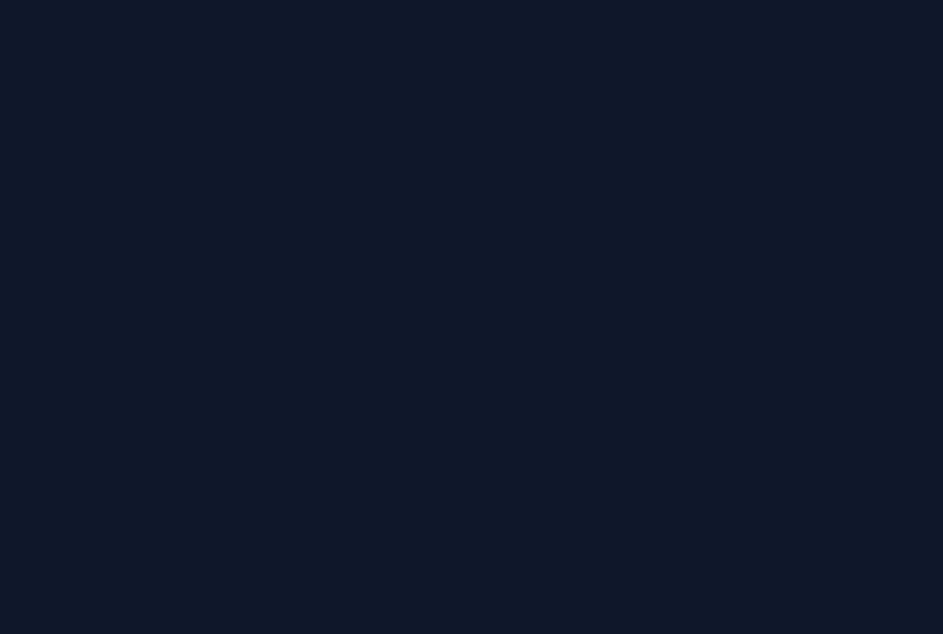
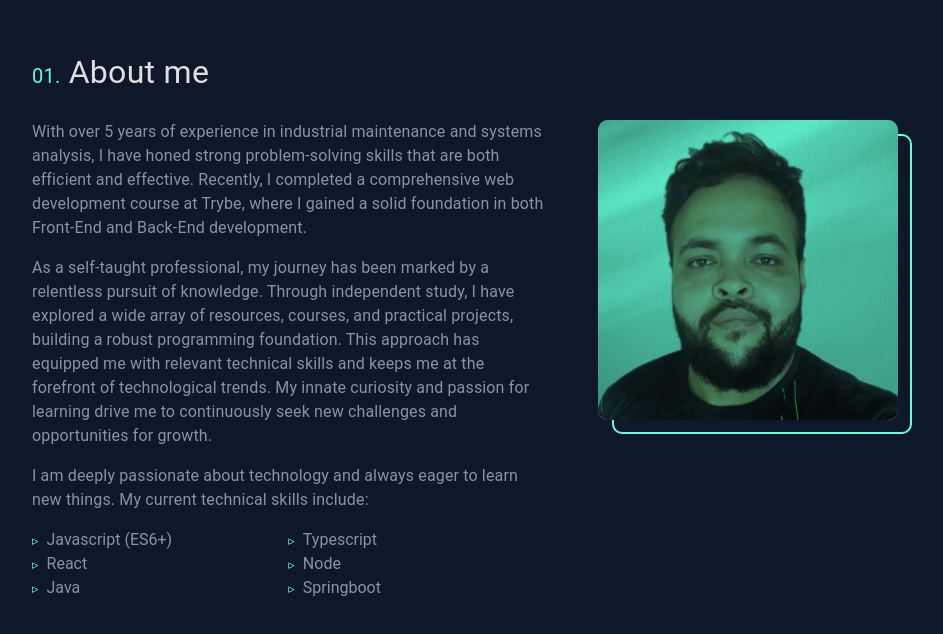
Before and after one commit to vdiorio/vdiorio.github.io, a React (Create React App) app: page / in a window 1280 px wide. Shown: the part 826-1460 px from the top of the page, without its empty margins (160-1103 px from the left). Before the commit the page ends 800 px from the top, so only its background shows below. Built offline with nearby package versions, Linux system fonts and the light colour scheme.

Commit message:
feat(session): Adds About session

```diff
--- a/src/App.css
+++ b/src/App.css
@@ -7,6 +7,9 @@
   box-sizing: border-box;
 }
 
+html {
+  scroll-behavior: smooth;
+}
 html,
 body {
   height: 100%;
--- /dev/null
+++ b/src/Components/NumberedHeading/index.tsx
@@ -0,0 +1,22 @@
+import { Typography, TypographyProps } from "@mui/material";
+import { useStyles } from "./styles";
+
+interface Props extends TypographyProps {
+  number: number;
+}
+
+export default function NumberedHeading({
+  number,
+  children,
+  sx,
+  ...props
+}: Props) {
+  const formattedNumber = number < 10 ? `0${number}` : number.toString();
+  const style = useStyles();
+  return (
+    <Typography component="h2" sx={{ ...style.root, ...sx }} {...props}>
+      <span style={style.number}>{formattedNumber}.</span>
+      {children}
+    </Typography>
+  );
+}
--- /dev/null
+++ b/src/Components/NumberedHeading/styles.ts
@@ -0,0 +1,16 @@
+import { useTheme } from "@mui/material";
+
+export const useStyles = () => {
+  const theme = useTheme();
+  return {
+    root: {
+      display: "inline-block",
+      fontSize: "clamp(26px, 5vw, 32px)",
+    },
+    number: {
+      color: theme.palette.primary.main,
+      marginRight: theme.spacing(1),
+      fontSize: "clamp(16px, 3vw, 20px)",
+    },
+  };
+};
--- /dev/null
+++ b/src/Components/Photo/index.tsx
@@ -0,0 +1,21 @@
+import { Box, BoxProps } from "@mui/material";
+import { useStyles } from "./styles";
+
+export default function Photo({ ...props }: BoxProps) {
+  const style = useStyles();
+
+  return (
+    <Box sx={style.container} {...props}>
+      <Box sx={style.hover}>
+        <img
+          className="img"
+          src="/images/me.png"
+          alt="Vitor Diorio"
+          style={style.img}
+        />
+        <Box className="overlay" sx={{ ...style.overlay }} />
+        <Box className="frame" sx={style.frame} />
+      </Box>
+    </Box>
+  );
+}
--- /dev/null
+++ b/src/Components/Photo/styles.ts
@@ -0,0 +1,67 @@
+import { useTheme } from "@mui/material";
+
+export const useStyles = () => {
+  const theme = useTheme();
+  return {
+    overlay: {
+      display: "block",
+      position: "absolute",
+      width: "100%",
+      aspectRatio: 1,
+      backgroundColor: `${theme.palette.primary.main}`,
+      zIndex: -1,
+      maxWidth: 300,
+      top: 0,
+      borderRadius: "10px",
+      transition: "transform 0.2s ease-in-out",
+    },
+    container: {
+      height: "100%",
+      width: "100%",
+      position: "relative",
+      display: "flex",
+      justifyContent: "center",
+      alignItems: "flex-start",
+    },
+    hover: {
+      "&:hover": {
+        ".overlay": {
+          opacity: 0,
+          transform: "translate(-6px, -6px)",
+        },
+        ".frame": {
+          transform: "translate(20px, 20px)",
+        },
+        ".img": {
+          transform: "translate(-6px, -6px)",
+          mixBlendMode: "normal !important" as const,
+        },
+      },
+    },
+    photo: {
+      display: "flex",
+      justifyContent: "center",
+      alignItems: "center",
+    },
+    img: {
+      width: "100%",
+      maxWidth: 300,
+      mixBlendMode: "multiply" as const,
+      borderRadius: "10px",
+      transition: "transform 0.2s ease-in-out",
+    },
+    frame: {
+      display: "block",
+      position: "absolute",
+      width: "100%",
+      border: `2px solid ${theme.palette.primary.main}`,
+      transform: "translate(14px, 14px)",
+      zIndex: -1,
+      maxWidth: 300,
+      aspectRatio: 1,
+      top: 0,
+      borderRadius: "10px",
+      transition: "transform 0.2s ease-in-out",
+    },
+  };
+};
--- /dev/null
+++ b/src/Pages/Home/Sections/About/About.tsx
@@ -0,0 +1,42 @@
+import { Box, Grid } from "@mui/material";
+import { useTranslation } from "react-i18next";
+import NumberedHeading from "../../../../Components/NumberedHeading";
+import { useStyles } from "./styles";
+import Body from "../../../../Components/ui/Body";
+import Photo from "../../../../Components/Photo";
+
+export default function About() {
+  const { t } = useTranslation();
+
+  const style = useStyles();
+
+  return (
+    <Box component="section" id="about" sx={style.root}>
+      <Grid container spacing={3}>
+        <Grid item xs={8}>
+          <NumberedHeading number={1}>{t("about-title")}</NumberedHeading>
+        </Grid>
+        <Grid item xs={12} sm={7}>
+          {t("about-description")
+            .split("\n")
+            .map((t) => (
+              <Body sx={style.text} key={t} marginBottom={2}>
+                {t}
+              </Body>
+            ))}
+          <Box component="ul" sx={{ ...style.list, ...style.text }}>
+            <Box component="li">Javascript (ES6+)</Box>
+            <Box component="li">Typescript</Box>
+            <Box component="li">React</Box>
+            <Box component="li">Node</Box>
+            <Box component="li">Java</Box>
+            <Box component="li">Springboot</Box>
+          </Box>
+        </Grid>
+        <Grid item xs={12} sm={5} sx={style.photo}>
+          <Photo />
+        </Grid>
+      </Grid>
+    </Box>
+  );
+}
--- /dev/null
+++ b/src/Pages/Home/Sections/About/styles.ts
@@ -0,0 +1,61 @@
+import { useTheme } from "@mui/material";
+
+export const useStyles = () => {
+  const theme = useTheme();
+  return {
+    root: {
+      display: "flex",
+      justifyContent: "center",
+      flexDirection: "column",
+      height: "calc(100vh - 100px)",
+      margin: "0 auto",
+      maxWidth: "900px",
+    },
+    list: {
+      display: "flex",
+      flexWrap: "wrap",
+      "& > *": {
+        width: "50%",
+        "&:before": {
+          content: '"▹"',
+          color: theme.palette.primary.main,
+          fontSize: "13px",
+          marginRight: theme.spacing(1),
+        },
+      },
+    },
+    container: {
+      height: "100%",
+      width: "100%",
+      position: "relative",
+      display: "flex",
+      justifyContent: "center",
+      alignItems: "flex-start",
+    },
+    photo: {
+      display: "flex",
+      justifyContent: "center",
+      alignItems: "center",
+    },
+    img: {
+      width: "100%",
+      maxWidth: 300,
+      borderRadius: "6px",
+    },
+    frame: {
+      content: '""',
+      display: "block",
+      position: "absolute",
+      width: "100%",
+      border: `2px solid ${theme.palette.primary.main}`,
+      zIndex: -1,
+      maxWidth: 300,
+      aspectRatio: 1,
+      top: 0,
+    },
+    text: {
+      fontSize: "16px",
+      color: theme.palette.text.primary,
+    },
+  };
+};
--- a/src/Pages/Home/Sections/Hero.tsx
+++ b/src/Pages/Home/Sections/Hero/index.tsx
@@ -1,9 +1,9 @@
 import { Box } from "@mui/material";
-import Body from "../../../Components/ui/Body";
+import Body from "../../../../Components/ui/Body";
 import { useTranslation } from "react-i18next";
 import { useStyles } from "./styles";
-import Heading from "../../../Components/ui/Heading";
-import Button from "../../../Components/ui/Button";
+import Heading from "../../../../Components/ui/Heading";
+import Button from "../../../../Components/ui/Button";
 
 export default function Hero() {
   const { t } = useTranslation();
--- a/src/Pages/Home/index.tsx
+++ b/src/Pages/Home/index.tsx
@@ -2,6 +2,7 @@ import { Box } from "@mui/material";
 import Header from "../../Components/Header";
 import Hero from "./Sections/Hero";
 import { useStyles } from "./styles";
+import About from "./Sections/About/About";
 
 export default function Home() {
   const style = useStyles();
@@ -10,6 +11,7 @@ export default function Home() {
       <Header />
       <Box component="main" id="content" data-testid="content" sx={style.main}>
         <Hero />
+        <About />
       </Box>
     </Box>
   );
--- a/src/Pages/Home/styles.ts
+++ b/src/Pages/Home/styles.ts
@@ -4,15 +4,15 @@ export const useStyles = () => {
   const theme = useTheme();
   return {
     main: {
-      padding: theme.spacing(0, 6), // default padding for small screens
+      padding: theme.spacing(0, 3), // default padding for small screens
       [theme.breakpoints.up("sm")]: {
-        padding: theme.spacing(0, 12), // padding for small screens and up
+        padding: theme.spacing(0, 6), // padding for small screens and up
       },
       [theme.breakpoints.up("md")]: {
-        padding: theme.spacing(0, 24), // padding for medium screens and up
+        padding: theme.spacing(0, 12), // padding for medium screens and up
       },
       [theme.breakpoints.up("lg")]: {
-        padding: theme.spacing(0, 36), // padding for large screens and up
+        padding: theme.spacing(0, 24), // padding for large screens and up
       },
       [theme.breakpoints.up("xl")]: {
         padding: theme.spacing(0, 36), // padding for extra large screens and up
--- a/src/locales/en-us/translation.json
+++ b/src/locales/en-us/translation.json
@@ -7,5 +7,7 @@
   "hero-greeting": "Hi, my name is",
   "hero-subtitle": "I build web apps",
   "hero-description": "I am a web developer specializing in creating functional web applications that provide seamless user experiences. I leverage modern frameworks to build responsive websites and optimize performance, blending creativity with technology to deliver tailored solutions.",
-  "hero-button": "Check out my ..."
+  "hero-button": "Check out my ...",
+  "about-title": "About me",
+  "about-description": "With over 5 years of experience in industrial maintenance and systems analysis, I have honed strong problem-solving skills that are both efficient and effective. Recently, I completed a comprehensive web development course at Trybe, where I gained a solid foundation in both Front-End and Back-End development.\nAs a self-taught professional, my journey has been marked by a relentless pursuit of knowledge. Through independent study, I have explored a wide array of resources, courses, and practical projects, building a robust programming foundation. This approach has equipped me with relevant technical skills and keeps me at the forefront of technological trends. My innate curiosity and passion for learning drive me to continuously seek new challenges and opportunities for growth.\nI am deeply passionate about technology and always eager to learn new things. My current technical skills include:\n"
 }
```
Also changed, not shown: public/images/me.png (added), src/Pages/Home/Sections/Hero/styles.ts (renamed from src/Pages/Home/Sections/styles.ts).
